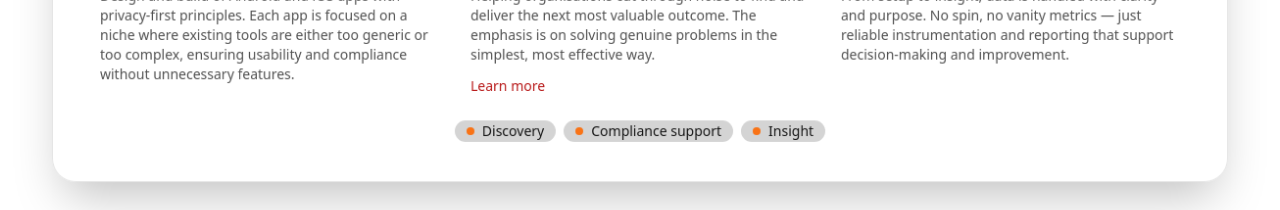
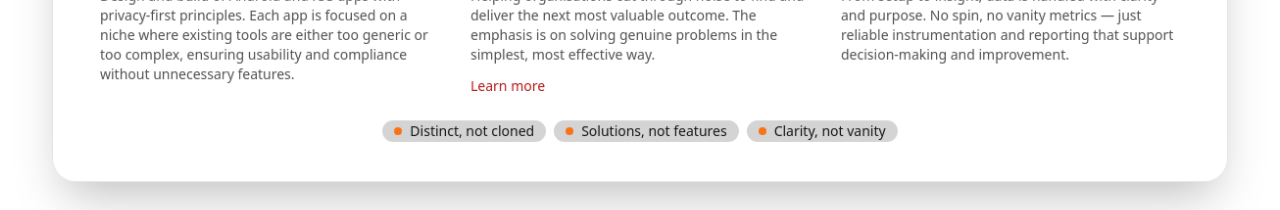
Before and after one commit to repinfaust/arcturusdc.github.io, a Next.js app: page / in a window 1280 px wide. Shown: the part 1380-1590 px from the top of the page. Built offline with nearby package versions, Linux system fonts and the light colour scheme; no server answers.

Commit message:
Update HeroWithCapabilities.jsx

```diff
--- a/src/components/HeroWithCapabilities.jsx
+++ b/src/components/HeroWithCapabilities.jsx
@@ -193,9 +193,9 @@ export default function HeroWithCapabilities() {
 
         {/* Updated chips */}
         <div className="mt-6 badges">
-          <span className="badge">Discovery</span>
-          <span className="badge">Compliance support</span>
-          <span className="badge">Insight</span>
+          <span className="badge">Distinct, not cloned</span>
+          <span className="badge">Solutions, not features</span>
+          <span className="badge">Clarity, not vanity</span>
         </div>
       </div>
     </section>
```
